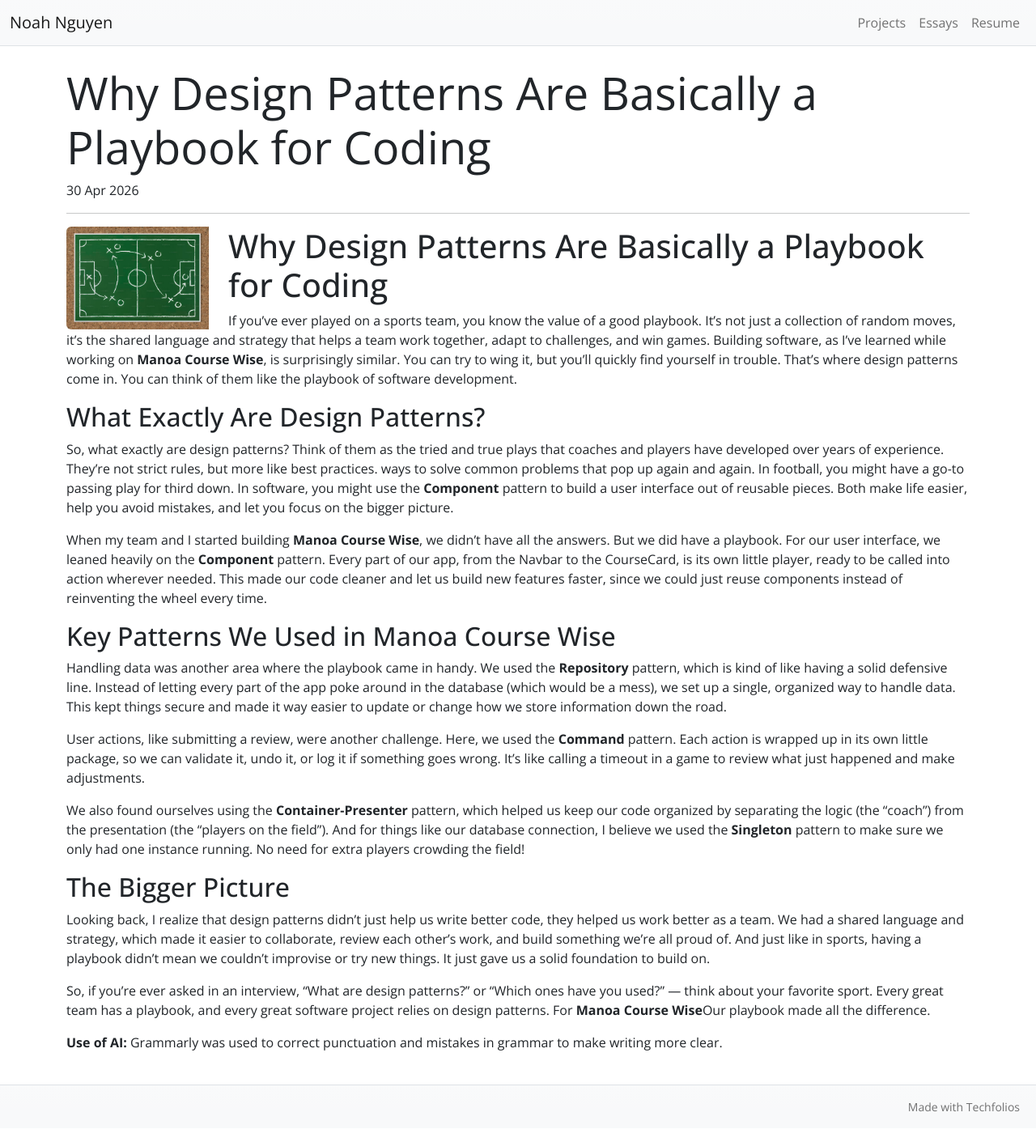
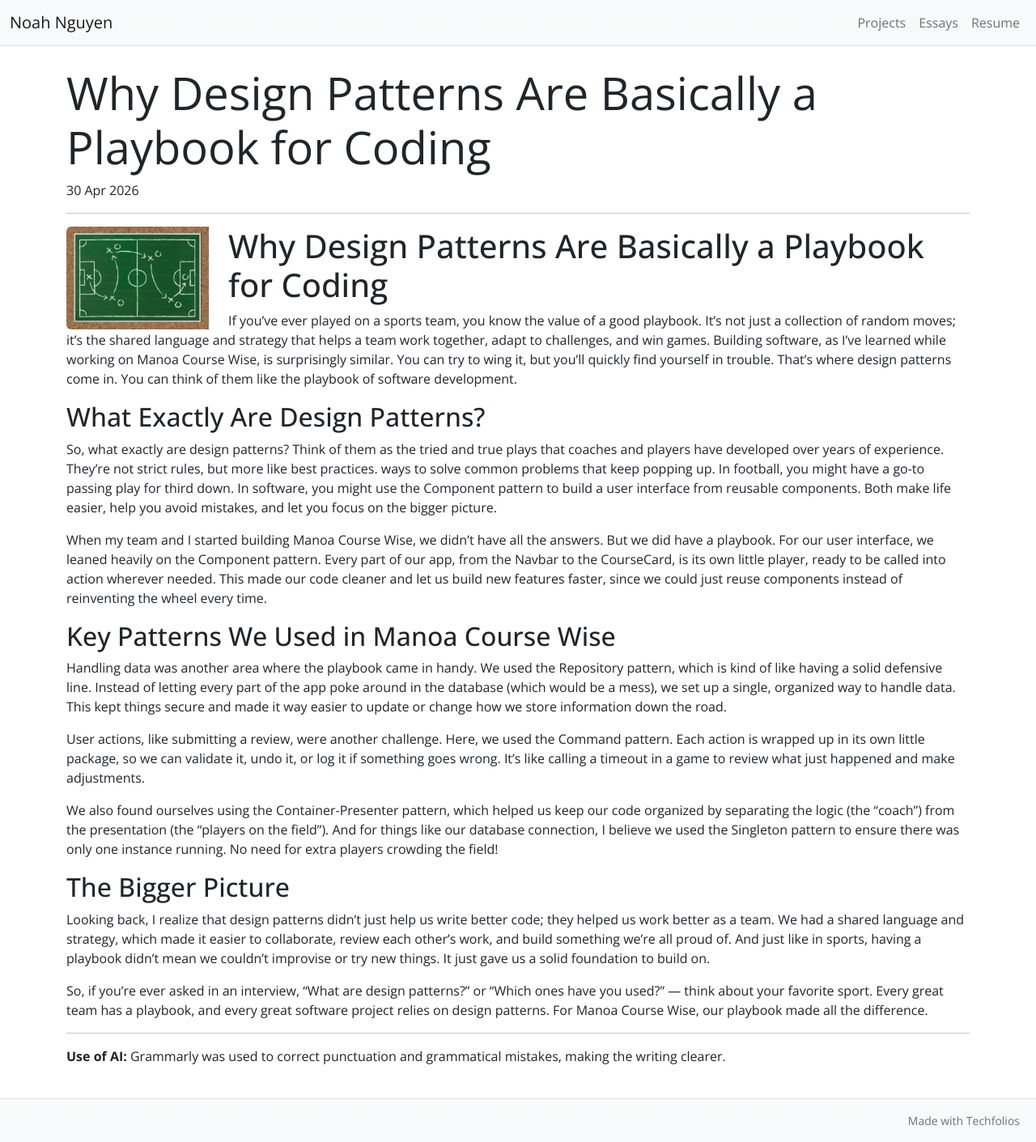
Before and after one commit to NoahNguyenbot/noahnguyenbot.github.io, a Jekyll site: the page built from essays/design-patterns.md, in a window 1280 px wide. Shown: the whole page at 81% size. Built offline with Jekyll 4.4.1, drawn with Linux system fonts in a browser that asks for light colours.

Commit message:
Improve grammar and punctuation in design patterns essay
Corrected punctuation and grammatical errors for clarity.

```diff
--- a/essays/design-patterns.md
+++ b/essays/design-patterns.md
@@ -16,26 +16,28 @@ labels:
 
 # Why Design Patterns Are Basically a Playbook for Coding
 
-If you’ve ever played on a sports team, you know the value of a good playbook. It’s not just a collection of random moves, it’s the shared language and strategy that helps a team work together, adapt to challenges, and win games. Building software, as I’ve learned while working on **Manoa Course Wise**, is surprisingly similar. You can try to wing it, but you’ll quickly find yourself in trouble. That’s where design patterns come in. You can think of them like the playbook of software development.
+If you’ve ever played on a sports team, you know the value of a good playbook. It’s not just a collection of random moves; it’s the shared language and strategy that helps a team work together, adapt to challenges, and win games. Building software, as I’ve learned while working on Manoa Course Wise, is surprisingly similar. You can try to wing it, but you’ll quickly find yourself in trouble. That’s where design patterns come in. You can think of them like the playbook of software development.
 
 ## What Exactly Are Design Patterns?
 
-So, what exactly are design patterns? Think of them as the tried and true plays that coaches and players have developed over years of experience. They’re not strict rules, but more like best practices. ways to solve common problems that pop up again and again. In football, you might have a go-to passing play for third down. In software, you might use the **Component** pattern to build a user interface out of reusable pieces. Both make life easier, help you avoid mistakes, and let you focus on the bigger picture.
+So, what exactly are design patterns? Think of them as the tried and true plays that coaches and players have developed over years of experience. They’re not strict rules, but more like best practices. ways to solve common problems that keep popping up. In football, you might have a go-to passing play for third down. In software, you might use the Component pattern to build a user interface from reusable components. Both make life easier, help you avoid mistakes, and let you focus on the bigger picture.
 
-When my team and I started building **Manoa Course Wise**, we didn’t have all the answers. But we did have a playbook. For our user interface, we leaned heavily on the **Component** pattern. Every part of our app, from the Navbar to the CourseCard, is its own little player, ready to be called into action wherever needed. This made our code cleaner and let us build new features faster, since we could just reuse components instead of reinventing the wheel every time.
+When my team and I started building Manoa Course Wise, we didn’t have all the answers. But we did have a playbook. For our user interface, we leaned heavily on the Component pattern. Every part of our app, from the Navbar to the CourseCard, is its own little player, ready to be called into action wherever needed. This made our code cleaner and let us build new features faster, since we could just reuse components instead of reinventing the wheel every time.
 
 ## Key Patterns We Used in Manoa Course Wise
 
-Handling data was another area where the playbook came in handy. We used the **Repository** pattern, which is kind of like having a solid defensive line. Instead of letting every part of the app poke around in the database (which would be a mess), we set up a single, organized way to handle data. This kept things secure and made it way easier to update or change how we store information down the road.
+Handling data was another area where the playbook came in handy. We used the Repository pattern, which is kind of like having a solid defensive line. Instead of letting every part of the app poke around in the database (which would be a mess), we set up a single, organized way to handle data. This kept things secure and made it way easier to update or change how we store information down the road.
 
-User actions, like submitting a review,  were another challenge. Here, we used the **Command** pattern. Each action is wrapped up in its own little package, so we can validate it, undo it, or log it if something goes wrong. It’s like calling a timeout in a game to review what just happened and make adjustments.
+User actions, like submitting a review, were another challenge. Here, we used the Command pattern. Each action is wrapped up in its own little package, so we can validate it, undo it, or log it if something goes wrong. It’s like calling a timeout in a game to review what just happened and make adjustments.
 
-We also found ourselves using the **Container-Presenter** pattern, which helped us keep our code organized by separating the logic (the “coach”) from the presentation (the “players on the field”). And for things like our database connection, I believe we used the **Singleton** pattern to make sure we only had one instance running. No need for extra players crowding the field!
+We also found ourselves using the Container-Presenter pattern, which helped us keep our code organized by separating the logic (the “coach”) from the presentation (the “players on the field”). And for things like our database connection, I believe we used the Singleton pattern to ensure there was only one instance running. No need for extra players crowding the field!
 
 ## The Bigger Picture
 
-Looking back, I realize that design patterns didn’t just help us write better code, they helped us work better as a team. We had a shared language and strategy, which made it easier to collaborate, review each other’s work, and build something we’re all proud of. And just like in sports, having a playbook didn’t mean we couldn’t improvise or try new things. It just gave us a solid foundation to build on.
+Looking back, I realize that design patterns didn’t just help us write better code; they helped us work better as a team. We had a shared language and strategy, which made it easier to collaborate, review each other’s work, and build something we’re all proud of. And just like in sports, having a playbook didn’t mean we couldn’t improvise or try new things. It just gave us a solid foundation to build on.
 
-So, if you’re ever asked in an interview, “What are design patterns?” or “Which ones have you used?” — think about your favorite sport. Every great team has a playbook, and every great software project relies on design patterns. For **Manoa Course Wise**Our playbook made all the difference.
+So, if you’re ever asked in an interview, “What are design patterns?” or “Which ones have you used?” — think about your favorite sport. Every great team has a playbook, and every great software project relies on design patterns. For Manoa Course Wise, our playbook made all the difference.
 
-**Use of AI:** Grammarly was used to correct punctuation and mistakes in grammar to make writing more clear.
+---
+
+**Use of AI:** Grammarly was used to correct punctuation and grammatical mistakes, making the writing clearer.
```
